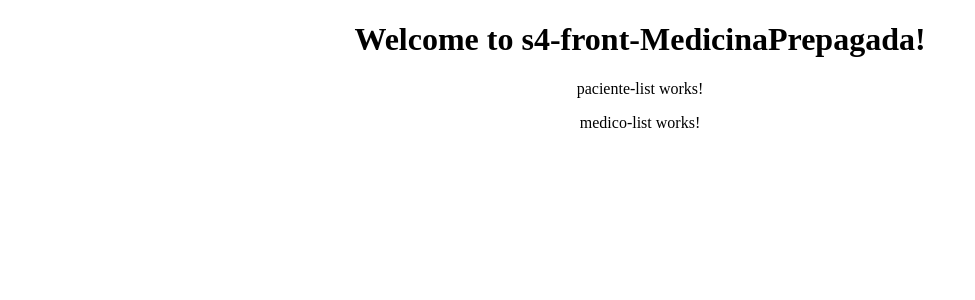
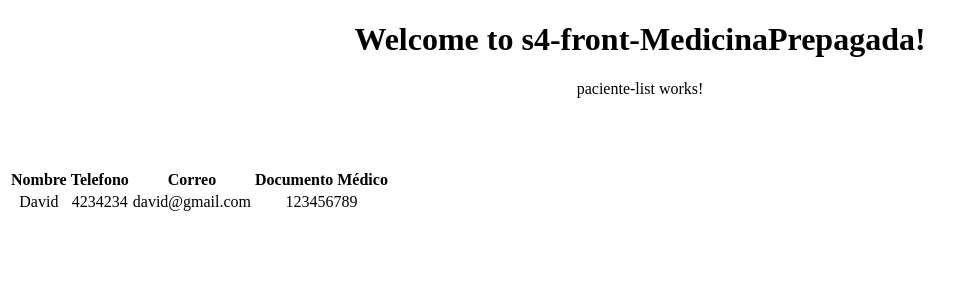
Before and after one commit to Uniandes-ISIS2603-backup/s4-front-MedicinaPrepagada, an Angular app: page / in a window 1280 px wide. Shown: the top 300 px of the page, without its empty margins (0-975 px from the left). Built offline with nearby package versions, Linux system fonts and the light colour scheme.

Commit message:
Lista de medicos desplegada sin conexión al back

```diff
--- a/src/app/medico/medico-list/medico-list.component.html
+++ b/src/app/medico/medico-list/medico-list.component.html
@@ -1,3 +1,45 @@
-<p>
-  medico-list works!
-</p>
+<div id="alertPanel" style="text-align: center"></div>
+<div class="container-fluid">
+    <div class="row">
+        <div class="col-md-4">
+            <br>
+            <div class="row justify-content-center align-self-center">
+<!--                <button [ngClass]="{ 'btn-primary': !showCreate, 'btn-danger': showCreate }" type="button" class="btn"
+                    (click)="showHideCreate()">Create an editorial</button>-->
+            </div>
+            <br>
+            <br>
+            <table class="table table-striped">
+                <thead>
+                    <tr>
+                        <th>Nombre</th>
+                        <th>Telefono</th>
+                        <th>Correo</th>
+                        <th>Documento Médico</th>
+                    </tr>
+                </thead>
+                <tbody>
+                    <tr *ngFor='let medico of medicos'>
+                        <td>
+                            {{medico.nombre}}
+                        </td>
+                        <td>
+                            {{medico.telefono}}
+                        </td>
+                        <td>
+                            {{medico.correo}}
+                        </td>
+                        <td>
+                            {{medico.documentoMedico}}
+                        </td>
+                    </tr>
+                </tbody>
+            </table>
+        </div>
+        <div class="col-md-8">
+<!--            <app-editorial-create (cancel)="showHideCreate()" (create)="ngOnInit()" *ngIf="showCreate"></app-editorial-create>
+            <app-editorial-edit [editorial_id]="edit_editorial_id" (cancel)="hideEditEditorial()" (update)="ngOnInit()"
+                *ngIf="showEdit"></app-editorial-edit>-->
+        </div>
+    </div>
+</div>
--- a/src/app/medico/medico-list/medico-list.component.ts
+++ b/src/app/medico/medico-list/medico-list.component.ts
@@ -1,4 +1,6 @@
 import { Component, OnInit } from '@angular/core';
+
+import {Medico} from './medico.model';
 
 @Component({
   selector: 'app-medico-list',
@@ -6,8 +8,12 @@ import { Component, OnInit } from '@angular/core';
   styleUrls: ['./medico-list.component.css']
 })
 export class MedicoListComponent implements OnInit {
-
-  constructor() { }
+  medicos: Medico[];
+  constructor() {
+    this.medicos = [];
+    var medico = new Medico('David', 4234234, 'david@gmail.com', 123456789);
+    this.medicos.push(medico);
+  }
 
   ngOnInit() {
   }
--- /dev/null
+++ b/src/app/medico/medico-list/medico.model.ts
@@ -0,0 +1,35 @@
+/*
+ * To change this license header, choose License Headers in Project Properties.
+ * To change this template file, choose Tools | Templates
+ * and open the template in the editor.
+ */
+export class Medico {
+
+  private nombre: string;
+  private telefono: number;
+  private correo: string;
+  private documentoMedico: number;
+
+  constructor(nombre: string, telefono: number, correo: string, documentoMedico: number,) {
+    this.nombre = nombre;
+    this.telefono = telefono;
+    this.correo = correo;
+    this.documentoMedico = documentoMedico;
+  }
+
+  getNombre(){
+    return this.nombre;
+  }
+
+  getTelefono(){
+    return this.telefono;
+  }
+
+  getCorreo(){
+    return this.correo;
+  }
+
+  getDocumentoMedico(){
+    return this.documentoMedico;
+  }
+}
```
